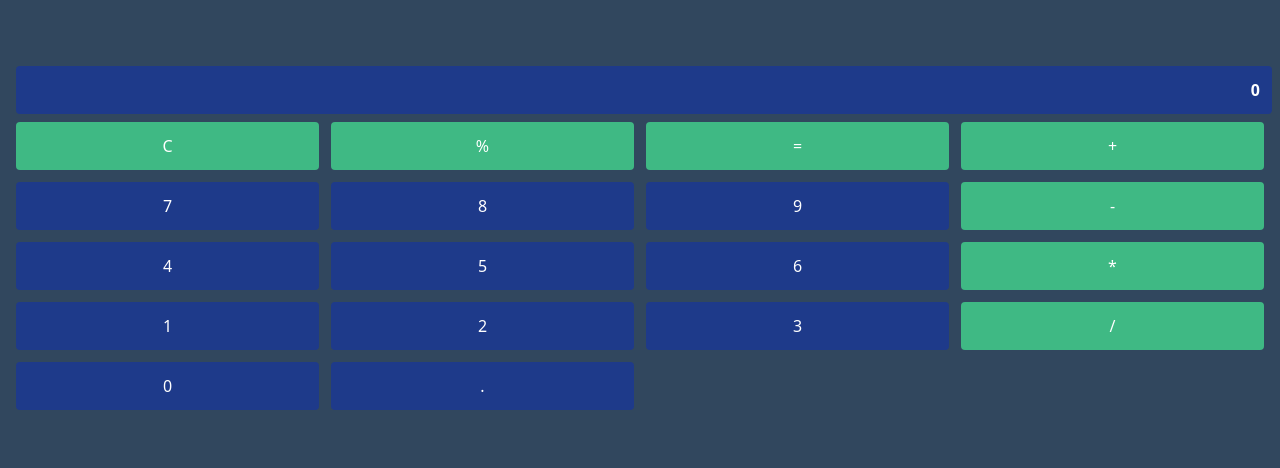
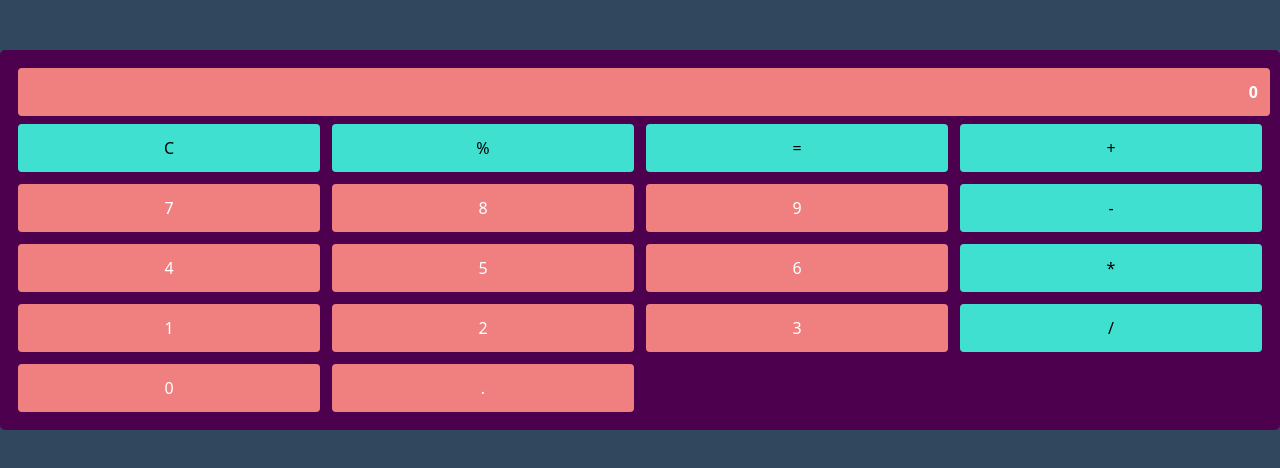
Before and after one commit to AveryNewhart/vue-calc, a Vue app: page / in a window 1280 px wide. Shown: the top 468 px of the page. Built offline with nearby package versions, Linux system fonts and the light colour scheme.

Commit message:
some style changes

```diff
--- a/src/components/Calculator.vue
+++ b/src/components/Calculator.vue
@@ -69,15 +69,29 @@ export default defineComponent({
 
 <style scoped>
 .bg-gray-900 {
-  background: #31475e;
+  background: rgb(77, 0, 77);
+  border: 2px solid rgb(77, 0, 77);
+  border-radius: 5px;
 }
+
+.hover\:bg-blue-800 {
+  background: lightcoral;
+}
+
+.bg-blue-900 {
+  background: lightcoral;
+}
+
 
 .hover\:bg-blue-800:hover{
   cursor: pointer;
-  background: #3D5875;
+  background: rgb(77, 0, 77);
 }
 
 .bg-green-600{
-  background: #3fb984;
+  background: turquoise;
+  color: black;
 }
+
+
 </style>
```
